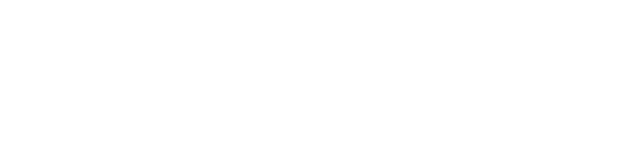
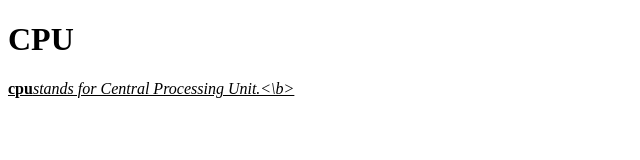
Before and after one commit to iamneo-production/dababdfcdafbeeedadaeccdfffebaeceaec, a plain HTML site: page public/index.html in a window 1280 px wide. Shown: the whole page, without its empty margins (0-640 px from the left). Drawn offline with Linux system fonts and the light colour scheme.

Commit message:
Backup Commit

```diff
--- a/public/index.html
+++ b/public/index.html
@@ -1,9 +1,13 @@
 <!DOCTYPE html>
 <html>
 <head>
-    <title><b>CPU</b></title>
+    <title>sample output</title>
 </head>
 <body>
+    <h1><b>CPU</b></h2>
+    <p><u><b>cpu</b><i>stands for Central Processing Unit.<\b></i></p>
+
+
 
 </body>
 </html>
```
